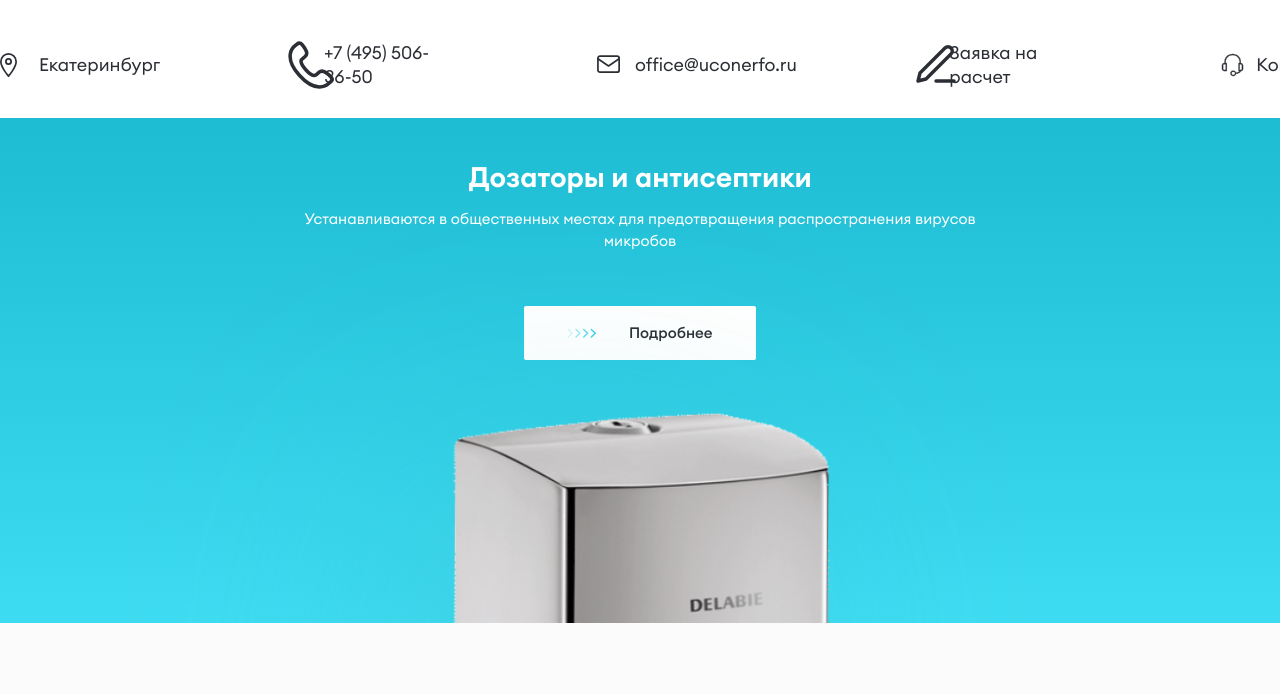
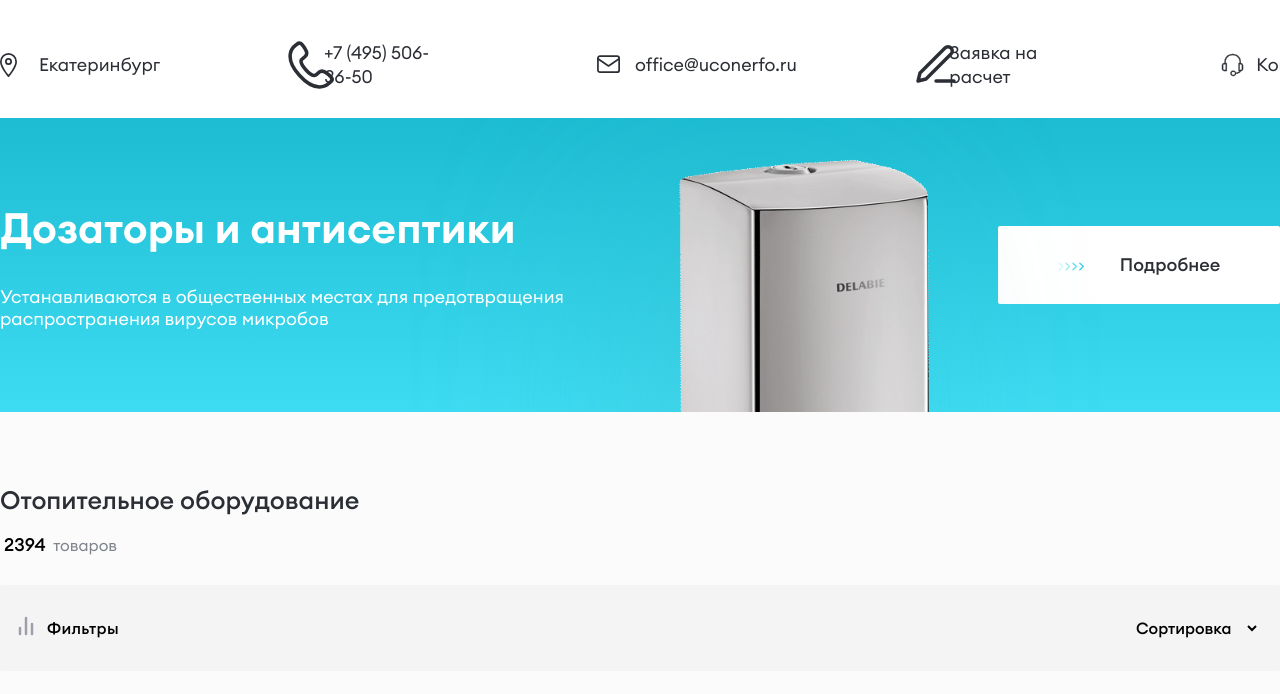
Before and after one commit to eimwe/showcase, a website built with webpack: page src/index.html in a window 1280 px wide. Shown: the part 92-786 px from the top of the page. Built offline with nearby package versions, Linux system fonts and the light colour scheme; files whose address does not match are found by name.

Commit message:
Banner styles has been adapted to desktop

```diff
--- a/src/styles/components/_buttons.scss
+++ b/src/styles/components/_buttons.scss
@@ -136,5 +136,14 @@
       margin-right: 76.62px;
       background-image: url(../images/icons/control/menu-desktop.svg);
     }
+
+    &--action {
+      justify-self: end;
+      order: 2;
+      min-width: 282px;
+      min-height: 78px;
+      font-size: var(--fs-medium);
+      line-height: 78px;
+    }
   }
 }
--- a/src/styles/layout/_banner.scss
+++ b/src/styles/layout/_banner.scss
@@ -35,3 +35,42 @@
     filter: var(--banner-shadow);
   }
 }
+
+@media only screen and (min-width: 1200px) {
+  .banner {
+    position: relative;
+    min-height: 294px;
+
+    &__container {
+      grid-auto-flow: column;
+      min-height: inherit;
+    }
+
+    &__details {
+      justify-self: start;
+      max-width: 60%;
+      margin: 0;
+      text-align: left;
+    }
+
+    &__title {
+      margin-block-end: 32px;
+      line-height: initial;
+      font-size: var(--fs-maxi);
+    }
+
+    &__desc {
+      width: auto;
+      margin: 0;
+      font-size: var(--fs-medium);
+    }
+
+    &__img {
+      position: absolute;
+      top: 0;
+      left: 38%;
+      max-width: 637px;
+      transform: none;
+    }
+  }
+}
```
